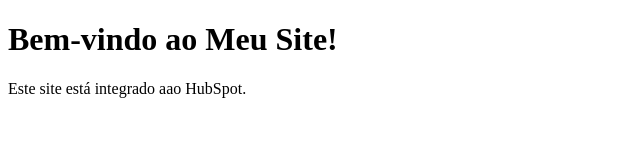
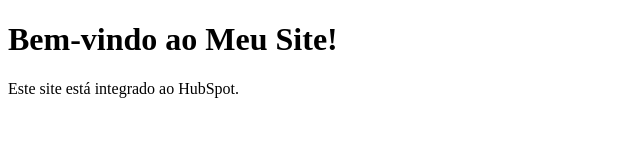
Before and after one commit to jvrajunior/webtest, a website: page index.html in a window 1280 px wide. Shown: the full height of the page, 0-640 px from the left. Drawn offline with Linux system fonts and the light colour scheme.

Commit message:
Fix typo in integration message in index.html

```diff
--- a/index.html
+++ b/index.html
@@ -7,7 +7,7 @@
 </head>
 <body>
   <h1>Bem-vindo ao Meu Site!</h1>
-  <p>Este site está integrado aao HubSpot.</p>
+  <p>Este site está integrado ao HubSpot.</p>
 
   <!-- Start of HubSpot Embed Code -->
   <script type="text/javascript" id="hs-script-loader" async defer src="//js-na1.hs-scripts.com/50084433.js"></script>
```
